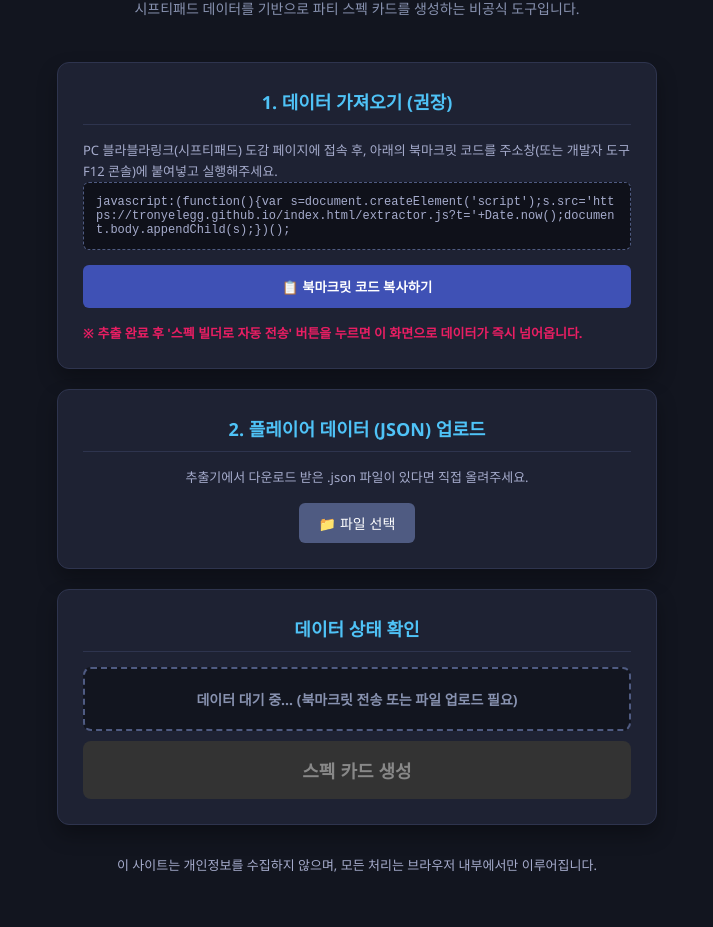
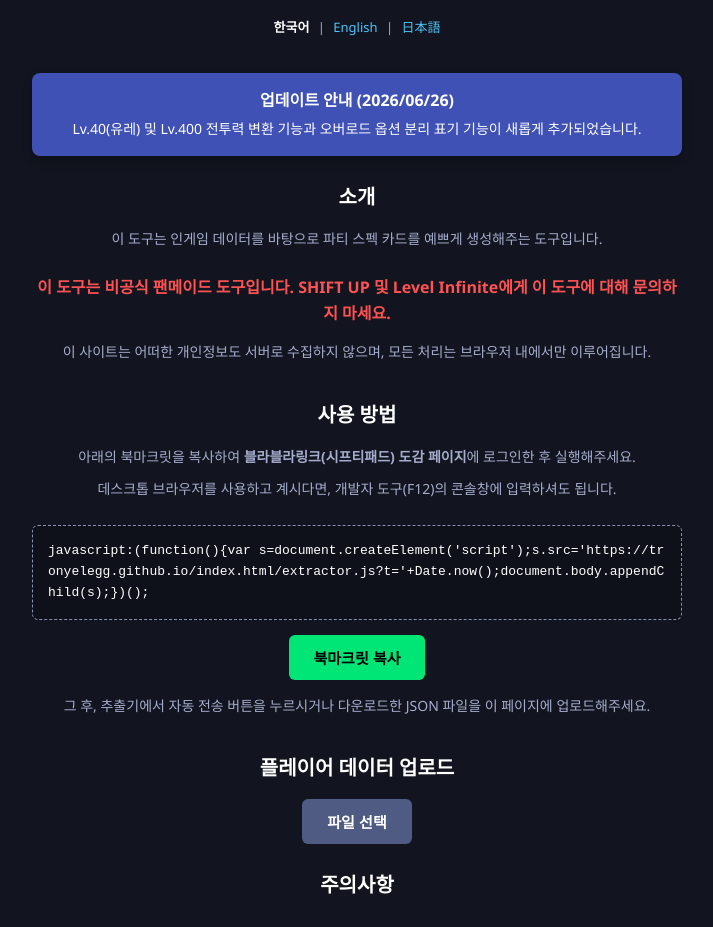
Before and after one commit to tronyelegg/index.html, a plain HTML site: page index.html in a window 1280 px wide. Shown: the part 88-1015 px from the top of the page, without its empty margins (283-996 px from the left). Before the commit the page ends 984 px from the top, so only its background shows below. Drawn offline with Linux system fonts and the light colour scheme.

Commit message:
Update index.html

```diff
--- a/index.html
+++ b/index.html
@@ -8,111 +8,106 @@
     <style>
         /* 💎 다크 테크웨어 베이스 설정 */
         body {
-            background-color: #12151f; color: white;
+            background-color: #12151f; color: #a6accd;
             font-family: 'Noto Sans KR', 'Segoe UI', sans-serif;
             margin: 0; padding: 20px;
             display: flex; flex-direction: column; align-items: center;
+            line-height: 1.6;
         }
 
         /* -------------------------------------------
-           ✨ [신규] 랜딩 페이지(메인 화면) 스타일
+           ✨ [V5.0 신규] 레퍼런스형 문서 레이아웃 (랜딩 페이지)
         ------------------------------------------- */
         #landing-view {
-            width: 100%; max-width: 600px;
-            display: flex; flex-direction: column; gap: 20px;
-            margin-top: 20px;
+            width: 100%; max-width: 650px;
+            display: flex; flex-direction: column; gap: 25px;
+            margin-top: 10px; padding-bottom: 50px;
         }
-        .panel {
-            background-color: #1e2233; border: 1px solid #2e344e; border-radius: 12px;
-            padding: 25px; box-shadow: 0 10px 20px rgba(0,0,0,0.3);
+
+        .landing-header { text-align: center; margin-bottom: 5px; }
+        .landing-header h1 { margin: 0; color: #fff; font-size: 28px; text-shadow: 0 0 15px rgba(79, 195, 247, 0.4); }
+
+        /* 다국어 선택기 */
+        .lang-selector { text-align: center; font-size: 13px; margin-bottom: 10px; }
+        .lang-selector a { color: #4FC3F7; text-decoration: none; margin: 0 5px; cursor: pointer; }
+        .lang-selector a:hover { text-decoration: underline; }
+        .lang-selector a.active { color: #fff; font-weight: bold; pointer-events: none; text-decoration: none; }
+
+        /* 공지 배너 */
+        .notice-banner {
+            background-color: #3F51B5; color: white; border-radius: 8px;
+            padding: 15px; text-align: center; font-size: 14px; box-shadow: 0 4px 10px rgba(0,0,0,0.3);
         }
-        .panel-title {
-            font-size: 18px; font-weight: bold; color: #4FC3F7; border-bottom: 1px solid #2e344e;
-            padding-bottom: 10px; margin-top: 0; margin-bottom: 15px; text-align: center;
+        .notice-banner strong { display: block; font-size: 16px; margin-bottom: 5px; }
+
+        /* 섹션 공통 */
+        .section-block { display: flex; flex-direction: column; align-items: center; text-align: center; }
+        .section-title {
+            font-size: 20px; font-weight: bold; color: #fff;
+            margin-top: 0; margin-bottom: 15px;
         }
-        .landing-header { text-align: center; margin-bottom: 10px; }
-        .landing-header h1 { margin: 0; color: #fff; font-size: 28px; text-shadow: 0 0 15px rgba(79, 195, 247, 0.4); }
-        .landing-header p { color: #8892b0; font-size: 14px; margin-top: 8px; }
 
+        /* 텍스트 스타일 */
+        .desc-text { font-size: 14px; margin-bottom: 10px; word-break: keep-all; }
+        .warning-red { color: #FF5252; font-weight: bold; margin: 15px 0; }
+
+        /* 코드 박스 */
         .code-box {
-            background-color: #0f111a; border: 1px dashed #4f5b82; border-radius: 6px;
-            padding: 12px; font-family: monospace; font-size: 12px; color: #a6accd;
-            word-break: break-all; margin-bottom: 15px;
+            background-color: #0f111a; border: 1px dashed #8892b0; border-radius: 6px;
+            padding: 15px; font-family: monospace; font-size: 13px; color: #fff;
+            word-break: break-all; width: 100%; box-sizing: border-box; text-align: left;
+            margin: 15px 0;
         }
-        .copy-btn {
-            width: 100%; padding: 12px; background-color: #3F51B5; color: white; font-weight: bold;
-            border: none; border-radius: 6px; cursor: pointer; transition: 0.2s;
+
+        /* 버튼류 */
+        .btn-green {
+            background-color: #00E676; color: #000; font-weight: bold; padding: 12px 25px;
+            border: none; border-radius: 6px; cursor: pointer; transition: 0.2s; font-size: 15px;
         }
-        .copy-btn:hover { background-color: #5C6BC0; }
+        .btn-green:hover { background-color: #00C853; transform: translateY(-2px); }
 
-        .info-text { font-size: 13px; color: #a6accd; line-height: 1.6; }
-        .info-text ul { padding-left: 20px; margin-top: 5px; }
-        .info-text li { margin-bottom: 5px; }
+        /* 리스트 스타일 (주의사항) */
+        .bullet-list { text-align: left; font-size: 14px; background: #1e2233; padding: 20px 20px 20px 40px; border-radius: 8px; width: 100%; box-sizing: border-box;}
+        .bullet-list li { margin-bottom: 8px; }
 
-        .upload-section { display: flex; flex-direction: column; gap: 15px; align-items: center; }
-        .file-upload-btn {
-            background-color: #4f5b82; color: white; border: none; padding: 10px 20px;
-            border-radius: 6px; cursor: pointer; font-size: 14px; transition: 0.2s;
-        }
-        .file-upload-btn:hover { background-color: #5c6bc0; }
-
+        /* 상태 박스 및 생성 버튼 */
         .status-box {
             width: 100%; border: 2px dashed #4f5b82; border-radius: 8px; padding: 20px;
             text-align: center; font-size: 14px; font-weight: bold; color: #8892b0; box-sizing: border-box;
-            background-color: #12151f; transition: 0.3s;
+            background-color: #12151f; transition: 0.3s; margin-bottom: 10px;
         }
         .status-box.active { border-color: #00E676; color: #00E676; background-color: rgba(0, 230, 118, 0.05); }
 
         #generateBtn {
             width: 100%; padding: 16px; background-color: #333; color: #888; font-size: 18px;
             font-weight: bold; border: none; border-radius: 8px; cursor: not-allowed; transition: 0.3s;
-            margin-top: 10px;
         }
         #generateBtn.active {
             background-color: #00E676; color: #000; cursor: pointer; box-shadow: 0 0 15px rgba(0, 230, 118, 0.4);
         }
         #generateBtn.active:hover { transform: translateY(-2px); }
 
+        .footer-credit { text-align: center; font-size: 12px; color: #4f5b82; margin-top: 20px; border-top: 1px solid #2e344e; padding-top: 15px; }
+
         /* -------------------------------------------
            ✨ 기존 빌더 화면 스타일 (숨김 처리 상태로 시작)
         ------------------------------------------- */
-        #builder-view {
-            width: 100%; display: none; flex-direction: column; align-items: center;
-        }
-        .top-controls {
-            width: 100%; max-width: 1000px;
-            margin-bottom: 10px; display: flex; gap: 10px; flex-wrap: wrap; justify-content: center;
-        }
-        .top-controls button {
-            flex: 1 1 calc(33.333% - 10px);
-            min-width: 120px; padding: 14px 10px; font-size: 15px; font-weight: bold; cursor: pointer;
-            border-radius: 8px; border: none; outline: none; transition: 0.2s;
-            box-shadow: 0 4px 6px rgba(0,0,0,0.3); color: white; text-align: center;
-        }
+        #builder-view { width: 100%; display: none; flex-direction: column; align-items: center; }
+        .top-controls { width: 100%; max-width: 1000px; margin-bottom: 10px; display: flex; gap: 10px; flex-wrap: wrap; justify-content: center; }
+        .top-controls button { flex: 1 1 calc(33.333% - 10px); min-width: 120px; padding: 14px 10px; font-size: 15px; font-weight: bold; cursor: pointer; border-radius: 8px; border: none; outline: none; transition: 0.2s; box-shadow: 0 4px 6px rgba(0,0,0,0.3); color: white; text-align: center; }
         .top-controls button:hover { transform: translateY(-2px); filter: brightness(1.1); }
-
         #backBtn { background-color: #4f5b82; }
         #clearBtn { background-color: #E91E63; display: none; }
         #downloadBtn { background-color: #00E676; color: #000; display: none; }
 
-        .display-options-bar {
-            width: 100%; max-width: 1000px; margin-bottom: 20px;
-            background-color: #1e2233; border: 1px solid #2e344e; border-radius: 8px;
-            padding: 12px 20px; box-sizing: border-box; display: flex; flex-wrap: wrap;
-            gap: 20px; justify-content: center; align-items: center; font-size: 14px;
-        }
+        .display-options-bar { width: 100%; max-width: 1000px; margin-bottom: 20px; background-color: #1e2233; border: 1px solid #2e344e; border-radius: 8px; padding: 12px 20px; box-sizing: border-box; display: flex; flex-wrap: wrap; gap: 20px; justify-content: center; align-items: center; font-size: 14px; }
         .options-group { display: flex; align-items: center; gap: 12px; }
         .options-group span { font-weight: bold; color: #4FC3F7; }
         .options-group label { cursor: pointer; display: flex; align-items: center; gap: 4px; }
         .options-group input[type="radio"], .options-group input[type="checkbox"] { cursor: pointer; margin: 0; }
 
         .capture-wrapper { width: 100%; max-width: 1000px; margin-bottom: 30px; overflow: hidden; }
-
-        #capture-area {
-            background: linear-gradient(135deg, #1a1e2e, #12151f);
-            border: 2px solid #4FC3F7; width: 1000px; min-width: 1000px;
-            padding: 30px; border-radius: 16px; box-shadow: 0 0 25px rgba(79, 195, 247, 0.15); box-sizing: border-box;
-        }
+        #capture-area { background: linear-gradient(135deg, #1a1e2e, #12151f); border: 2px solid #4FC3F7; width: 1000px; min-width: 1000px; padding: 30px; border-radius: 16px; box-shadow: 0 0 25px rgba(79, 195, 247, 0.15); box-sizing: border-box; }
 
         .header { display: flex; justify-content: space-between; align-items: flex-end; border-bottom: 1px solid rgba(255,255,255,0.1); padding-bottom: 15px; margin-bottom: 20px; }
         .header h1 { margin: 0; color: #4FC3F7; font-size: 32px; letter-spacing: 1px; }
@@ -121,29 +116,22 @@
         .header .total-cp h2 { margin: 0; font-size: 28px; color: #FFD700; text-shadow: 0 0 10px rgba(255, 215, 0, 0.3); }
 
         .slots-container { display: flex; gap: 15px; justify-content: center; min-height: 240px; }
-
         .slot { flex: 1; background: #0f111a; border: 2px dashed #4f5b82; border-radius: 12px; display: flex; flex-direction: column; cursor: pointer; transition: 0.2s; position: relative; overflow: hidden; text-align: center; }
         .slot.filled { border: 2px solid #00E676; }
         .slot:hover { border-color: #4FC3F7; }
-
         .empty-icon { font-size: 48px; color: #4f5b82; font-weight: 100; z-index: 2; margin: auto; }
         .slot-img { position: absolute; top: 0; left: 0; width: 100%; height: 100%; background-size: cover; background-position: center 15%; background-repeat: no-repeat; opacity: 0.35; z-index: 1; transition: 0.3s; }
         .slot:hover .slot-img { opacity: 0.6; transform: scale(1.05); }
-
         .slot-content { position: relative; z-index: 2; width: 100%; height: 100%; padding: 15px 10px; box-sizing: border-box; display: flex; flex-direction: column; align-items: center; justify-content: space-between; }
-
         .slot-top { display: flex; flex-direction: column; align-items: center; width: 100%; }
         .slot-bottom { display: flex; flex-direction: column; align-items: center; width: 100%; }
-
         .slot-badge { background-color: #E91E63; color: white; font-size: 11px; padding: 2px 6px; border-radius: 4px; margin-bottom: 6px; box-shadow: 0 2px 4px rgba(0,0,0,0.5); }
         .slot-name { font-size: 16px; font-weight: bold; color: #fff; word-break: keep-all; text-shadow: 1px 1px 3px #000; }
-
         .slot-cp { font-size: 24px; font-weight: 900; color: #FFD700; margin-bottom: 8px; text-shadow: 1px 1px 5px rgba(0,0,0,0.8); }
         .slot-stats { font-size: 12px; color: #fff; background: rgba(0,0,0,0.6); padding: 5px; border-radius: 4px; width: 100%; box-sizing: border-box; margin-bottom: 5px; backdrop-filter: blur(2px); }
         .slot-ovr { font-size: 11px; color: #81D4FA; word-break: keep-all; text-shadow: 1px 1px 2px #000; }
 
         .footer { margin-top: 20px; text-align: right; font-size: 11px; color: #4f5b82; }
-
         .pool-title { width: 100%; max-width: 1000px; text-align: left; font-size: 18px; color: #a6accd; border-bottom: 1px solid #4f5b82; padding-bottom: 10px; margin-bottom: 15px; box-sizing: border-box; }
         .char-grid { width: 100%; max-width: 1000px; display: grid; grid-template-columns: repeat(auto-fill, minmax(130px, 1fr)); gap: 12px; padding-bottom: 50px; box-sizing: border-box; }
         .grid-item { background: #1e2233; border: 1px solid #2e344e; border-radius: 8px; cursor: pointer; transition: 0.2s; position: relative; overflow: hidden; height: 160px; }
@@ -164,52 +152,80 @@
             .grid-item { height: 110px; }
             .grid-name { font-size: 11px; margin-bottom: 2px; }
             .grid-cp { font-size: 10px; }
-            .pool-title { font-size: 15px; }
         }
     </style>
 </head>
 <body>
 
+    <!-- ✨ 1. 랜딩 페이지 (처음 접속 시 보이는 화면) -->
     <div id="landing-view">
         <div class="landing-header">
             <h1>NIKKE Spec Card Generator</h1>
-            <p>시프티패드 데이터를 기반으로 파티 스펙 카드를 생성하는 비공식 도구입니다.</p>
         </div>
 
-        <div class="panel">
-            <h2 class="panel-title">1. 데이터 가져오기 (권장)</h2>
-            <div class="info-text">
-                PC 블라블라링크(시프티패드) 도감 페이지에 접속 후, 아래의 북마크릿 코드를 주소창(또는 개발자 도구 F12 콘솔)에 붙여넣고 실행해주세요.
-            </div>
+        <div class="lang-selector">
+            <a href="#" class="active">한국어</a> |
+            <a href="#" onclick="alert('다국어 번역은 준비 중입니다. (Translation is in progress.)')">English</a> |
+            <a href="#" onclick="alert('多言語翻訳は準備中です。')">日本語</a>
+        </div>
+
+        <div class="notice-banner">
+            <strong>업데이트 안내 (2026/06/26)</strong>
+            Lv.40(유레) 및 Lv.400 전투력 변환 기능과 오버로드 옵션 분리 표기 기능이 새롭게 추가되었습니다.
+        </div>
+
+        <div class="section-block">
+            <h2 class="section-title">소개</h2>
+            <div class="desc-text">이 도구는 인게임 데이터를 바탕으로 파티 스펙 카드를 예쁘게 생성해주는 도구입니다.</div>
+            <div class="warning-red">이 도구는 비공식 팬메이드 도구입니다. SHIFT UP 및 Level Infinite에게 이 도구에 대해 문의하지 마세요.</div>
+            <div class="desc-text">이 사이트는 어떠한 개인정보도 서버로 수집하지 않으며, 모든 처리는 브라우저 내에서만 이루어집니다.</div>
+        </div>
+
+        <div class="section-block">
+            <h2 class="section-title">사용 방법</h2>
+            <div class="desc-text">아래의 북마크릿을 복사하여 <b>블라블라링크(시프티패드) 도감 페이지</b>에 로그인한 후 실행해주세요.</div>
+            <div class="desc-text">데스크톱 브라우저를 사용하고 계시다면, 개발자 도구(F12)의 콘솔창에 입력하셔도 됩니다.</div>
+
             <div class="code-box" id="bookmarkletCode">javascript:(function(){var s=document.createElement('script');s.src='https://tronyelegg.github.io/index.html/extractor.js?t='+Date.now();document.body.appendChild(s);})();</div>
-            <button class="copy-btn" onclick="copyCode()">📋 북마크릿 코드 복사하기</button>
-            <div class="info-text" style="margin-top: 15px; color:#E91E63; font-weight:bold;">
-                ※ 추출 완료 후 '스펙 빌더로 자동 전송' 버튼을 누르면 이 화면으로 데이터가 즉시 넘어옵니다.
+
+            <button class="btn-green" onclick="copyCode()">북마크릿 복사</button>
+
+            <div class="desc-text" style="margin-top: 15px;">
+                그 후, 추출기에서 자동 전송 버튼을 누르시거나 다운로드한 JSON 파일을 이 페이지에 업로드해주세요.
             </div>
         </div>
 
-        <div class="panel">
-            <h2 class="panel-title">2. 플레이어 데이터 (JSON) 업로드</h2>
-            <div class="upload-section">
-                <span class="info-text">추출기에서 다운로드 받은 .json 파일이 있다면 직접 올려주세요.</span>
-                <input type="file" id="landingJsonUpload" accept=".json" style="display: none;">
-                <button class="file-upload-btn" onclick="document.getElementById('landingJsonUpload').click()">📁 파일 선택</button>
-            </div>
+        <div class="section-block">
+            <h2 class="section-title">플레이어 데이터 업로드</h2>
+            <input type="file" id="landingJsonUpload" accept=".json" style="display: none;">
+            <button class="btn-green" style="background-color: #4f5b82; color: #fff;" onclick="document.getElementById('landingJsonUpload').click()">파일 선택</button>
         </div>
 
-        <div class="panel">
-            <h2 class="panel-title">데이터 상태 확인</h2>
+        <div class="section-block">
+            <h2 class="section-title">주의사항</h2>
+            <ul class="bullet-list">
+                <li>새로운 곡(신규 니케)의 자켓 이미지가 누락되는 경우가 있을 수 있습니다.</li>
+                <li>미획득한 니케의 세부 장비 및 스킬 데이터는 불러올 수 없습니다.</li>
+                <li>오버로드 옵션 합산 수치는 게임 내 표기 방식(반올림)에 따라 0.1~0.2%의 오차가 발생할 수 있습니다.</li>
+                <li>시프티패드 API 구조 변경 시 도구가 일시적으로 작동하지 않을 수 있습니다.</li>
+            </ul>
+        </div>
+
+        <div class="section-block" style="width: 100%;">
             <div id="dataStatus" class="status-box">
                 데이터 대기 중... (북마크릿 전송 또는 파일 업로드 필요)
             </div>
             <button id="generateBtn" disabled>스펙 카드 생성</button>
         </div>
 
-        <div class="info-text" style="text-align:center; margin-top:10px;">
-            이 사이트는 개인정보를 수집하지 않으며, 모든 처리는 브라우저 내부에서만 이루어집니다.
+        <div class="footer-credit">
+            © 2026 NIKKE Spec Card Generator<br>
+            캐릭터 초상화 및 게임 관련 이미지의 저작권은 해당 저작권자에게 있습니다.<br>
+            이 사이트는 SHIFT UP 및 Level Infinite와 아무런 관련이 없는 비공식 사이트입니다.
         </div>
     </div>
 
+    <!-- ✨ 2. 메인 빌더 페이지 (데이터 로드 완료 후 넘어가는 화면) -->
     <div id="builder-view">
         <div class="top-controls">
             <button id="backBtn">⬅️ 메인으로 돌아가기</button>
@@ -252,22 +268,22 @@
         <div class="char-grid" id="charGrid"></div>
     </div>
 
+    <!-- ✨ 3. 자바스크립트 (로직 제어) -->
     <script>
         let allCharacters = [];
         let selectedCharacters = [];
-        let pendingData = null; // 업로드된 데이터를 임시 보관하는 변수
+        let pendingData = null;
 
         /* ---------- 랜딩 페이지 로직 ---------- */
         function copyCode() {
             const code = document.getElementById('bookmarkletCode').innerText;
             navigator.clipboard.writeText(code).then(() => {
-                alert("북마크릿 코드가 복사되었습니다! \n블라블라링크 접속 후 주소창이나 콘솔창에 붙여넣으세요.");
+                alert("북마크릿 코드가 복사되었습니다!\n블라블라링크(시프티패드) 접속 후 주소창이나 개발자 도구 콘솔창에 붙여넣으세요.");
             }).catch(err => {
                 alert("복사에 실패했습니다. 수동으로 드래그하여 복사해주세요.");
             });
         }
 
-        // 데이터가 들어왔을 때 상태 박스와 생성 버튼을 켜주는 함수
         function activateLandingState(data) {
             pendingData = data;
             const statusBox = document.getElementById('dataStatus');
@@ -278,12 +294,9 @@
             genBtn.disabled = false;
             genBtn.classList.add('active');
 
-            // 데이터가 팝업/연동으로 넘어오면 사용자 편의를 위해 자동으로 생성 버튼 클릭 효과 부여
-            // 만약 자동으로 넘어가는게 싫으시다면 아래 줄을 지우시면 됩니다.
             document.getElementById('generateBtn').click();
         }
 
-        // JSON 파일 직접 업로드 (랜딩 페이지)
         document.getElementById('landingJsonUpload').addEventListener('change', (event) => {
             const file = event.target.files[0];
             if (!file) return;
@@ -304,32 +317,29 @@
             event.target.value = '';
         });
 
-        // 스니펫에서 PostMessage로 쏜 데이터 수신 (랜딩 페이지)
         window.addEventListener('message', (event) => {
             if (event.data && event.data.type === 'NIKKE_SPEC_DATA') {
                 activateLandingState(event.data.payload);
             }
         });
 
-        // 생성 버튼 클릭 시 뷰 전환 및 빌더 초기화
         document.getElementById('generateBtn').addEventListener('click', () => {
             if (!pendingData) return;
             document.getElementById('landing-view').style.display = 'none';
             document.getElementById('builder-view').style.display = 'flex';
+            window.scrollTo(0, 0); // 화면 최상단으로 이동
 
-            // 빌더 초기화 함수 호출
             document.getElementById('playerName').innerText = pendingData.playerName;
             document.getElementById('serverInfo').innerText = `서버: ${pendingData.server} | 싱크로 레벨: Lv.${pendingData.synchroLevel}`;
             const now = new Date();
             document.getElementById('timeStamp').innerText = `Generated by NIKKE Spec Builder | ${now.toLocaleString()}`;
 
             allCharacters = pendingData.characters;
-            selectedCharacters = allCharacters.slice(0, 5); // 상위 5명 자동 편성
+            selectedCharacters = allCharacters.slice(0, 5);
             updateAllViews();
             setTimeout(adjustScale, 100);
         });
 
-        // 돌아가기 버튼 클릭 시
         document.getElementById('backBtn').addEventListener('click', () => {
             document.getElementById('builder-view').style.display = 'none';
             document.getElementById('landing-view').style.display = 'flex';
```
